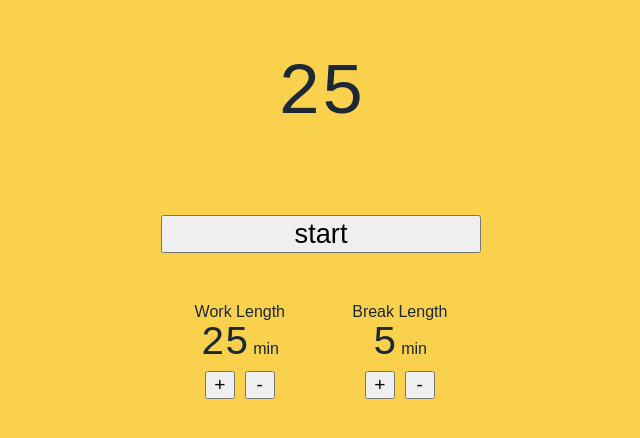
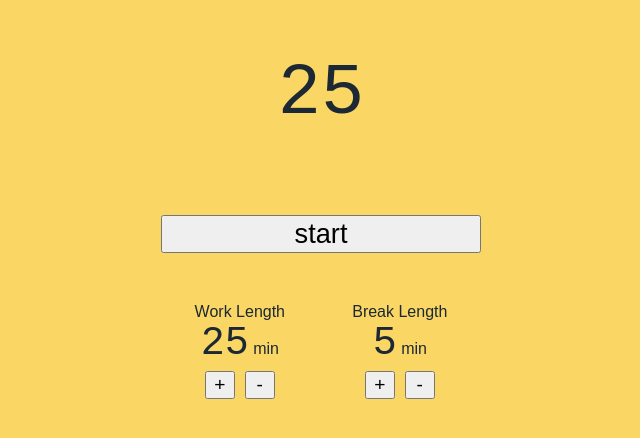
Before and after one commit to tymeart/pomodoro, a website: page index.html in a window 1280 px wide. Shown: the part 182-620 px from the top of the page, without its empty margins (319-959 px from the left). Drawn offline with Linux system fonts and the light colour scheme.

Commit message:
Change yellow to a lighter shade

```diff
--- a/styles/main.scss
+++ b/styles/main.scss
@@ -1,4 +1,4 @@
-$yellow: #f9d14d;
+$yellow: #FAD764;
 $black: #1c2833;
 
 body {
```
Also changed, not shown: styles/main.css.
